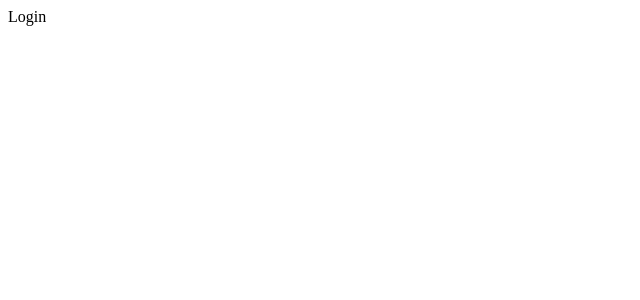
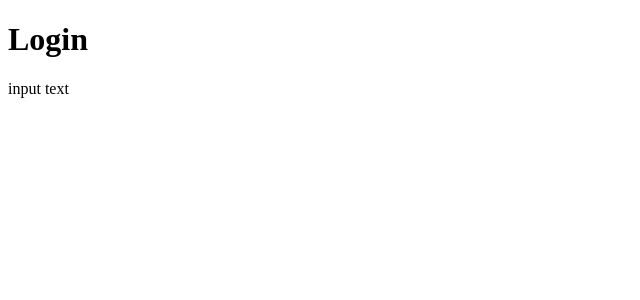
Before and after one commit to andirayka/lesinaja, a React (Create React App) app: page /login in a window 1280 px wide. Shown: the top 300 px of the page, without its empty margins (0-640 px from the left). Built offline with nearby package versions, Linux system fonts and the light colour scheme.

Commit message:
contoh penggunaan komponen

```diff
--- a/src/components/index.js
+++ b/src/components/index.js
@@ -0,0 +1 @@
+export * from "./moleculs";
--- /dev/null
+++ b/src/components/moleculs/InputText.js
@@ -0,0 +1,8 @@
+import React from "react";
+
+// * Durung dadi, contoh tok. Monggo diganti terus komen iki dihapus
+const InputText = () => {
+  return <div>input text</div>;
+};
+
+export default InputText;
--- a/src/components/moleculs/index.js
+++ b/src/components/moleculs/index.js
@@ -0,0 +1,3 @@
+import InputText from "./InputText";
+
+export { InputText };
--- a/src/pages/Login.js
+++ b/src/pages/Login.js
@@ -1,7 +1,14 @@
 import React from "react";
+import { InputText } from "@components";
 
 const Login = () => {
-  return <div>Login</div>;
+  return (
+    <div>
+      <h1>Login</h1>
+
+      <InputText />
+    </div>
+  );
 };
 
 export default Login;
```
